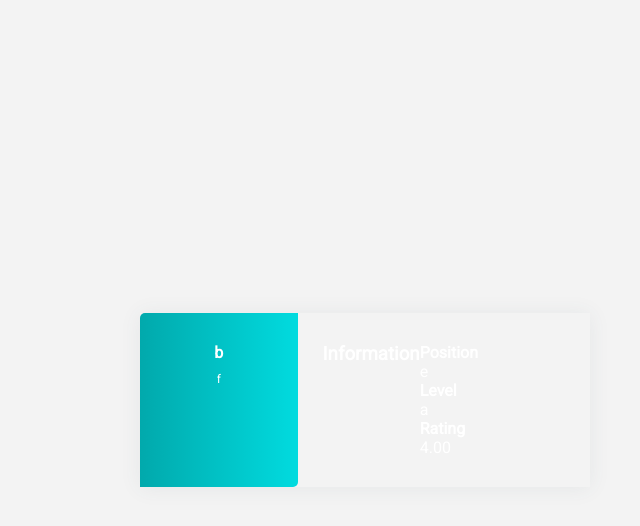
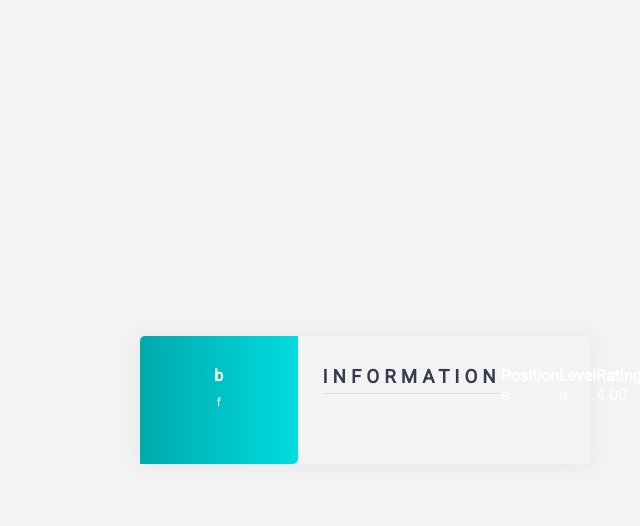
Before and after one commit to gjb2054/DrinkingRewards, a Flask app: page /MyProfile in a window 1280 px wide. Shown: the top 526 px of the page, without its empty margins (275-915 px from the left). Run offline with Flask 2, Linux system fonts and the light colour scheme; some libraries are stand-ins or nearby versions.

Commit message:
update css

```diff
--- a/Static/profile.css
+++ b/Static/profile.css
@@ -49,4 +49,21 @@
 
 .wrapper .right .info{
     display: flex;
+    margin-bottom: 25px;
 }
+.wrapper .right .info h3{
+    margin-bottom: 15px;
+    padding-bottom: 5px;
+    border-bottom: 1px solid #e0e0e0;
+    color: #353c4e;
+    text-transform: uppercase;
+    letter-spacing: 5px;
+}
+.wrapper .right .info_data{
+    display: flex;
+    justify-content: space-between;
+}
+
+.wrapper .right .info_data .info{
+    width: 45%;
+}
```
